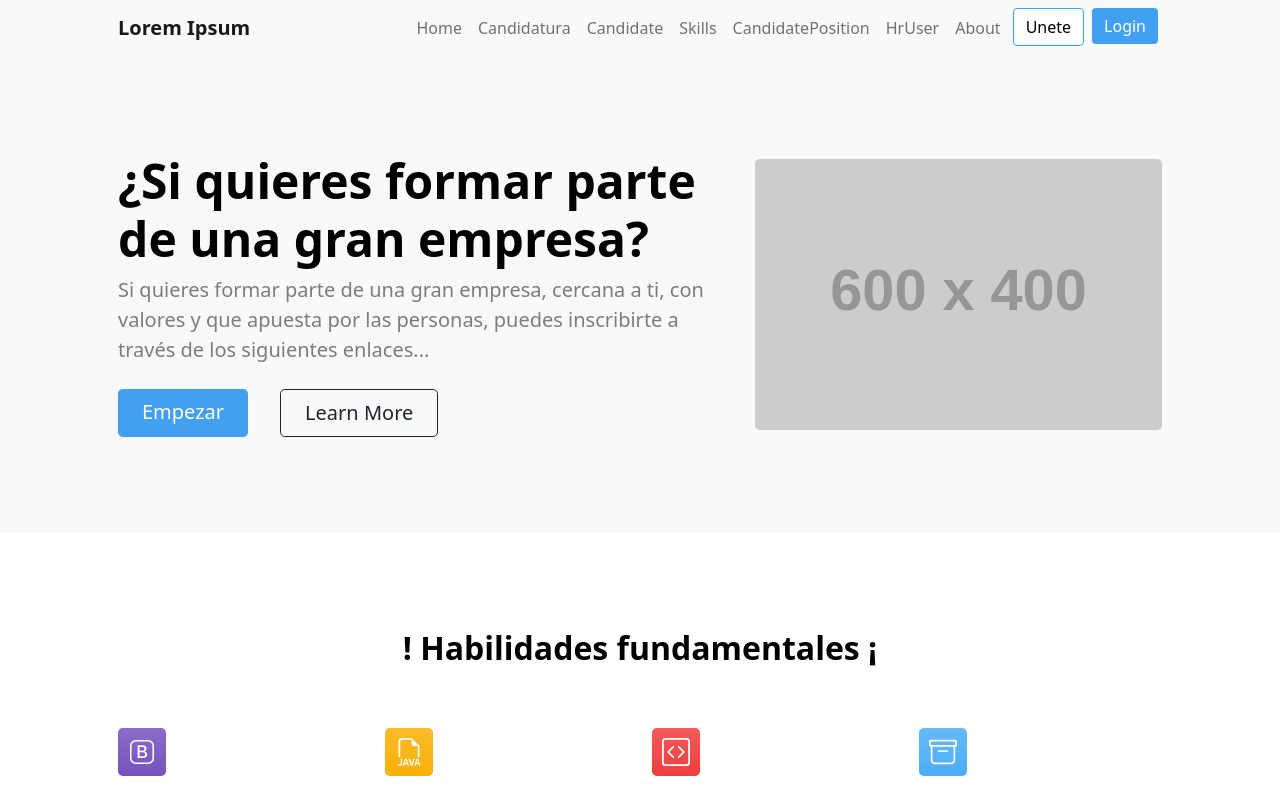
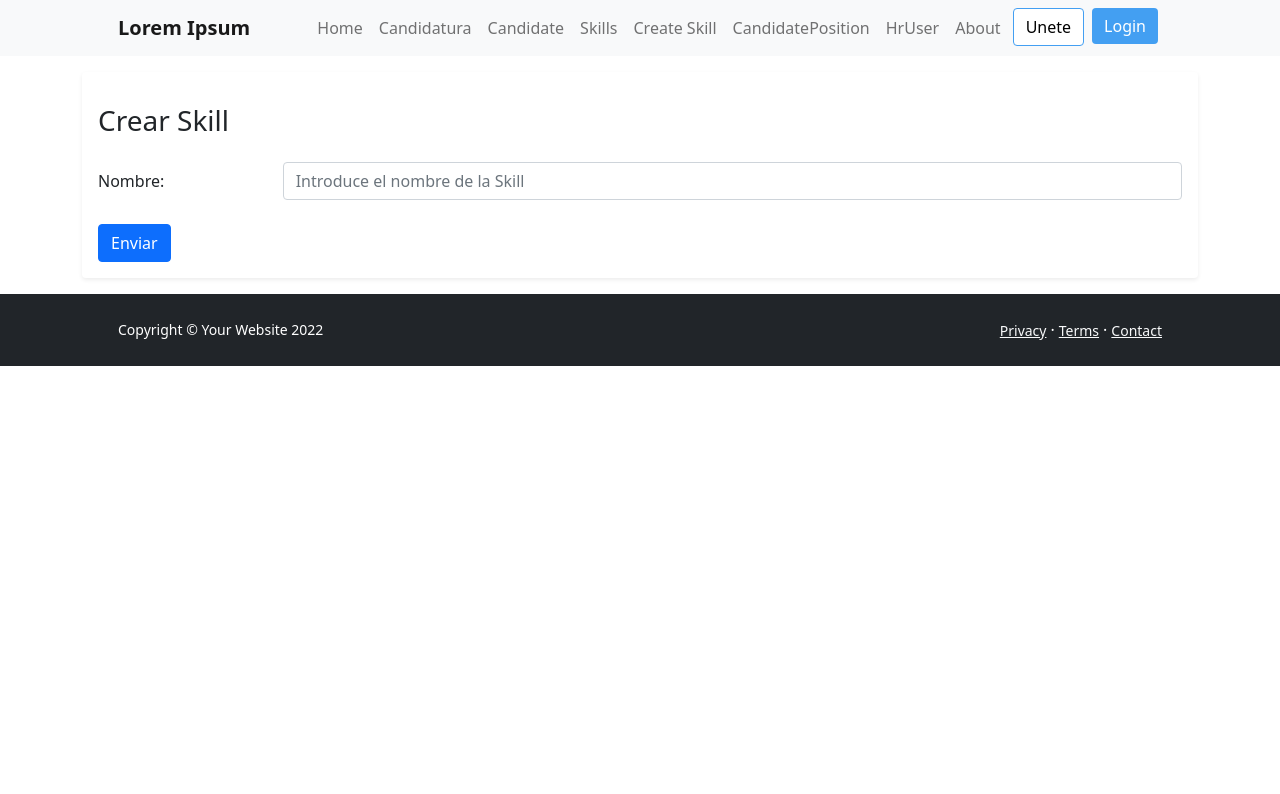
Before and after one commit to ElNotaCode/proyecto-final-angular, an Angular app: page /createSkill in a window 1280 px wide. Shown: the top 794 px of the page. Built offline with nearby package versions, Linux system fonts and the light colour scheme.

Commit message:
create skill completado pero pasa un valor nulo al crear

```diff
--- a/src/app/admin/components/formularios/form-skill/form-skill.component.html
+++ b/src/app/admin/components/formularios/form-skill/form-skill.component.html
@@ -1,7 +1,7 @@
 <div class="container text">
-  <p class="h3 my-3">Crear Skill</p>
-  <div class="my-3 p-3 bg-body rounded shadow-sm">
+  <div class="my-3 p-3 bg-body rounded shadow-sm" *ngIf="!isSkillAdded">
     <!--SKILL-->
+    <p class="h3 my-3">Crear Skill</p>
     <form>
       <!--TEXT NOMBRE-->
       <div class="form-group row mt-4">
@@ -17,7 +17,7 @@
             id="nombreSkill"
             name="nombreSkill"
             placeholder="Introduce el nombre de la Skill"
-            [(ngModel)]="nombreSkill"
+            [(ngModel)]="skill.nombreSkill"
           />
         </div>
       </div>
@@ -29,9 +29,13 @@
         </div>
       </div>
       <!--BUTTON-->
-      <button class="btn btn-primary mt-4" (click)="enviarFormulario()">
-        Enviar
-      </button>
+      <button class="btn btn-primary mt-4" (click)="addSkill()">Enviar</button>
     </form>
   </div>
+  <div class="my-3 p-3 bg-body rounded shadow-sm" *ngIf="isSkillAdded">
+    <p class="h3 my-3">Skill succefully added!</p>
+    <button class="btn btn-primary mt-4" (click)="newSkill()">
+      Crear otra skill
+    </button>
+  </div>
 </div>
--- a/src/app/admin/components/formularios/form-skill/form-skill.component.ts
+++ b/src/app/admin/components/formularios/form-skill/form-skill.component.ts
@@ -1,4 +1,5 @@
 import { Component, OnInit } from '@angular/core';
+import { SkillService } from 'src/app/admin/services/s-skill/skill.service';
 
 @Component({
   selector: 'app-form-skill',
@@ -6,14 +7,53 @@ import { Component, OnInit } from '@angular/core';
   styleUrls: ['./form-skill.component.css'],
 })
 export class FormSkillComponent implements OnInit {
-  constructor() {}
+  constructor(private skillService: SkillService) {}
 
   ngOnInit(): void {}
 
-  nombreSkill: string = '';
-  validarNombre: boolean = true;
+  //esta variable se usa para indicar que se ha creado la skill
+  isSkillAdded = false;
 
-  enviarFormulario() {
-    alert('Este botón no envia nada.');
+  //objeto de la skill
+  skill = {
+    nombreSkill: '',
+  };
+
+  //esta variable indicará que se tiene que introducir un nombre válido
+  validarNombre: boolean = false;
+
+  //declaramos esta función en void
+  addSkill(): void {
+    const data = {
+      nombreSkill: this.skill.nombreSkill,
+    };
+
+    //control
+    if (!data.nombreSkill) {
+      //mostramos el mensaje de validación
+      this.validarNombre = true;
+      //importante poner el return para que pare la función
+      return;
+    } else {
+      this.skillService.createSkill(data).subscribe(
+        (response) => {
+          console.log(response);
+          this.isSkillAdded = true;
+        },
+        (error) => {
+          console.log(error);
+        }
+      );
+    }
+  }
+
+  //esta función es para el botón que se mostrará al crear una skill
+  newSkill() {
+    //resetea el objeto y la var si está añadida
+    this.isSkillAdded = false;
+
+    this.skill = {
+      nombreSkill: '',
+    };
   }
 }
--- a/src/app/app-routing.module.ts
+++ b/src/app/app-routing.module.ts
@@ -2,6 +2,7 @@ import { NgModule } from '@angular/core';
 import { RouterModule, Routes } from '@angular/router';
 
 import { AsideComponent } from './admin/aside/aside.component';
+import { FormSkillComponent } from './admin/components/formularios/form-skill/form-skill.component';
 import { TableCandidatePositionComponent } from './admin/components/listas/table-candidate-position/table-candidate-position.component';
 import { TableCandidateComponent } from './admin/components/listas/table-candidate/table-candidate.component';
 
@@ -28,6 +29,10 @@ const routes: Routes = [
     component: TableSkillComponent,
   },
   {
+    path: 'createSkill',
+    component: FormSkillComponent,
+  },
+  {
     path: 'hrUser',
     component: TableHrUserComponent,
   },
--- a/src/app/public/nav/nav.component.html
+++ b/src/app/public/nav/nav.component.html
@@ -1,4 +1,3 @@
-
 <!-- Navigation-->
 <nav class="navbar navbar-expand-lg navbar-light bg-light colortxt">
   <div class="container px-5">
@@ -29,7 +28,12 @@
           <a class="nav-link" routerLink="/skills">Skills</a>
         </li>
         <li class="nav-item">
-          <a class="nav-link" routerLink="/candidateposition">CandidatePosition</a>
+          <a class="nav-link" routerLink="/createSkill">Create Skill</a>
+        </li>
+        <li class="nav-item">
+          <a class="nav-link" routerLink="/candidateposition"
+            >CandidatePosition</a
+          >
         </li>
         <li class="nav-item">
           <a class="nav-link" routerLink="/hrUser">HrUser</a>
```
